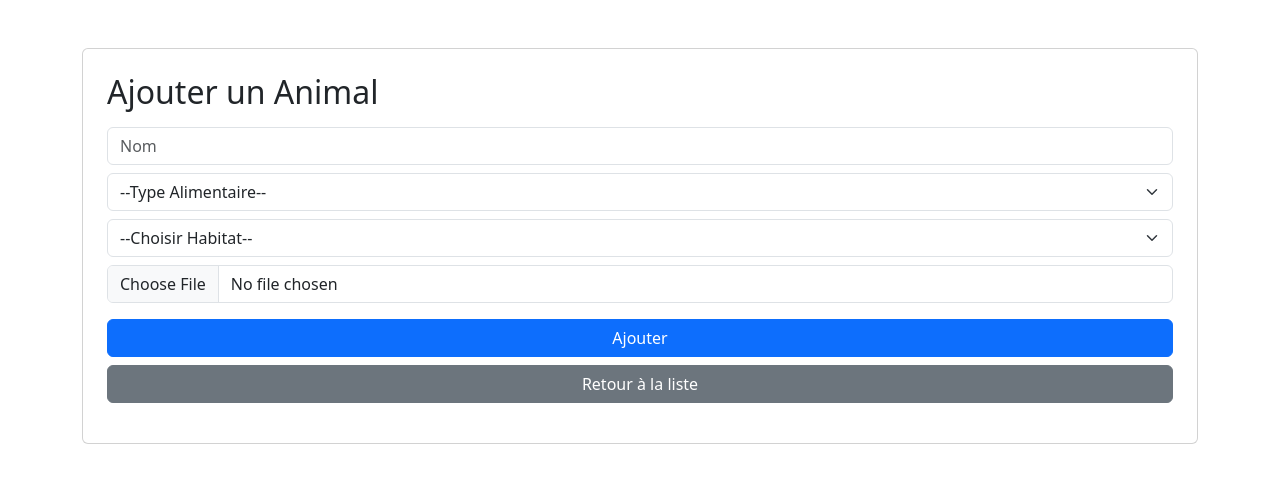
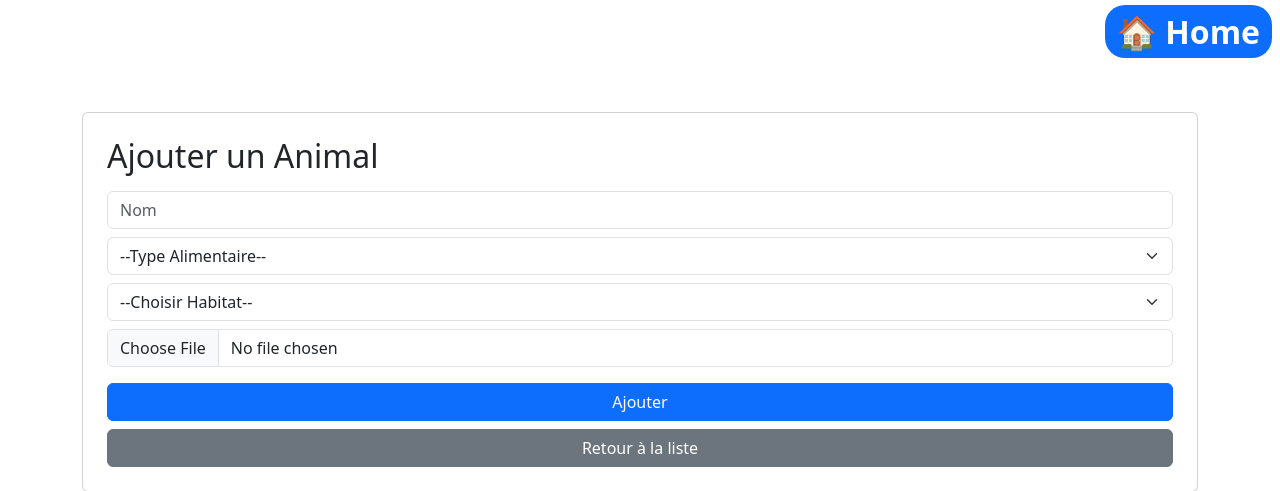
Before and after one commit to ezraidimariam/Zoo_Encyclopedie, a PHP site: page /animals/add.php in a window 1280 px wide. Shown: the top 491 px of the page. Run offline with PHP 8.4, Linux system fonts and the light colour scheme; data that the repository does not hold is empty.

Commit message:
Adjust add layout and styling

```diff
--- a/animals/add.php
+++ b/animals/add.php
@@ -21,6 +21,38 @@ if(isset($_POST['add'])){
     }
 }
 ?>
+
+<!DOCTYPE html>
+<html lang="fr">
+<head>
+    <meta charset="UTF-8">
+    <title>Liste des Animaux</title>
+    <link href="https://cdn.jsdelivr.net/npm/bootstrap@5.3.2/dist/css/bootstrap.min.css" rel="stylesheet">
+    <style>
+        body { background: #f0f8ff; font-family: Arial, sans-serif; }
+
+        .home-btn {
+            text-decoration:none;
+            background:#0d6efd;
+            color:white;
+            padding:5px 12px;
+            border-radius:20px;
+            font-weight:bold;
+            font-size: 2rem;
+        }
+        .card:hover {
+            transform: scale(1.03);
+            transition: 0.3s;
+            box-shadow: 0 8px 15px rgba(0,0,0,0.2);
+        }
+    </style>
+</head>
+<body>
+
+
+<div class="text-end p-2">
+    <a href="../index.php" class="home-btn">🏠 Home</a>
+</div>
 
 <link href="https://cdn.jsdelivr.net/npm/bootstrap@5.3.2/dist/css/bootstrap.min.css" rel="stylesheet">
 <div class="container mt-5">
```
